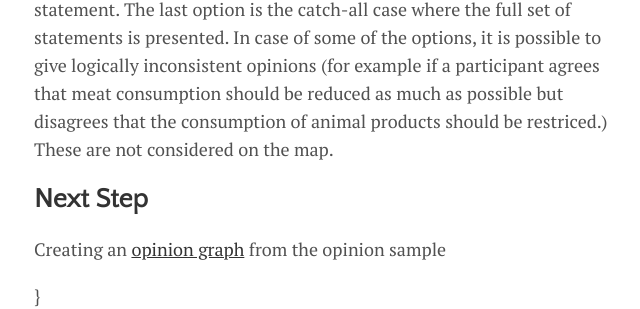
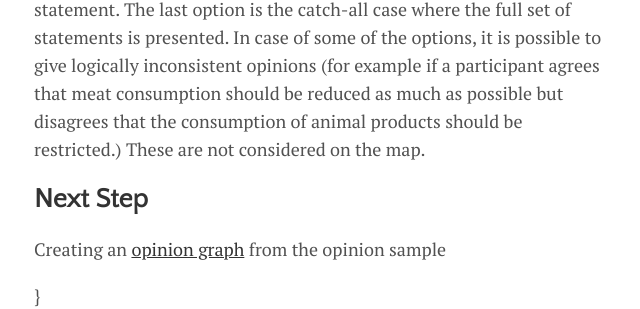
Before and after one commit to opmap/opmap.github.io, a Jekyll site: the page built from menu/survey.md, in a window 1280 px wide. Shown: the part 1305-1614 px from the top of the page, without its empty margins (318-958 px from the left). Built offline with Jekyll 4.4.1, drawn with Linux system fonts in a browser that asks for light colours; nearby versions of some CDN libraries; some of the changed text lies outside the part shown.

Commit message:
Fix typos

```diff
--- a/menu/survey.md
+++ b/menu/survey.md
@@ -32,7 +32,7 @@ In our survey design, we first elicit the participant's core opinion by offering
 * Omnivore: Everybody can eat whatever they like.
 * None of the options
 
-On the next page, arguments that are *logically consistent* with the selected option are presented and the participant can indicate for each if (s)he agrees, rejects or is indifferent/has no information about the statement. The last option is the catch-all case where the full set of statements is presented. In case of some of the options, it is possible to give logically inconsistent opinions (for example if a participant agrees that meat consumption should be reduced as much as possible but disagrees that the consumption of animal products should be restriced.) These are not considered on the map.
+On the next page, arguments that are *logically consistent* with the selected option are presented and the participant can indicate for each if (s)he agrees, rejects or is indifferent/has no information about the statement. The last option is the catch-all case where the full set of statements is presented. In case of some of the options, it is possible to give logically inconsistent opinions (for example if a participant agrees that meat consumption should be reduced as much as possible but disagrees that the consumption of animal products should be restricted.) These are not considered on the map.
 
 ## Next Step
 
```
Also changed, not shown: menu/images/initial_graph.svg.
